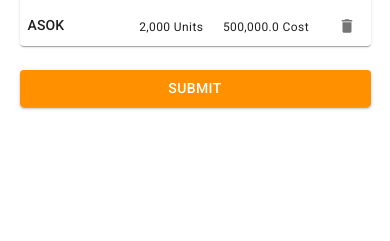
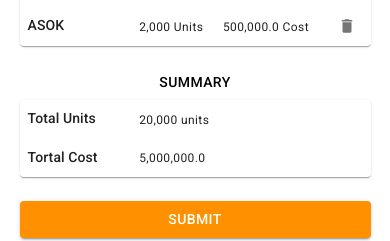
Before and after one commit to kitsanapong/rabbit-fi-test, a React app: page / in a window 390 px wide. Shown: the part 450-691 px from the top of the page. Built offline with nearby package versions, Linux system fonts and the light colour scheme; no server answers.

Commit message:
change summary section on mobile version

```diff
--- a/src/components/mobile/component.jsx
+++ b/src/components/mobile/component.jsx
@@ -65,19 +65,25 @@ const SelectDate = ({ state = [] }) => {
 
 const Summary = () => {
   return (
-    <Grid className="mb-4" container direction="column">
-      <Grid container direction="column">
-        <Grid item xs={3}>
-          <Typography align="center" variant="subtitle1" display="block" gutterBottom>TOTAL</Typography>
+    <Grid className="mb-2" container direction="column" alignItems="center">
+      <Grid item xs={12}>
+        <Typography align="center" variant="button" display="block" gutterBottom>Summary</Typography>
       </Grid>
-        <Grid item xs={2}></Grid>
-        <Grid item xs={2}>
-          <Typography variant="subtitle1" display="block" gutterBottom>45,000</Typography>
-        </Grid>
-        <Grid item xs={2}>
-          <Typography variant="subtitle1" display="block" gutterBottom>650,000.0</Typography>
+      <Grid container justify="center">
+      <Paper elevation={1} className="mb-1" style={{ width: '90vw' }}>
+        <SummaryItem lable="Total Units" value="20,000 units"/>
+        <SummaryItem lable="Tortal Cost" value="5,000,000.0"/>
+      </Paper>
       </Grid>
     </Grid>
+  )
+}
+
+const SummaryItem = ({ lable = '', value = '' }) => {
+  return (
+    <Grid container direction="row" alignItems="center" className="p-1">
+      <Grid item xs={4}><Typography variant="subtitle2">{lable}</Typography></Grid>
+      <Grid item xs={3}><Typography variant="caption">{value}</Typography></Grid>
     </Grid>
   )
 }
@@ -146,7 +152,7 @@ const Mobile = () => {
         <LocationList
           openMap={() => { setShowMap(true) }}
         />
-        {/* <Summary/> */}
+        <Summary/>
         <Submmit/>
       </Grid>
       <Map
```
Lines whose indentation alone changed are shown as unchanged.
